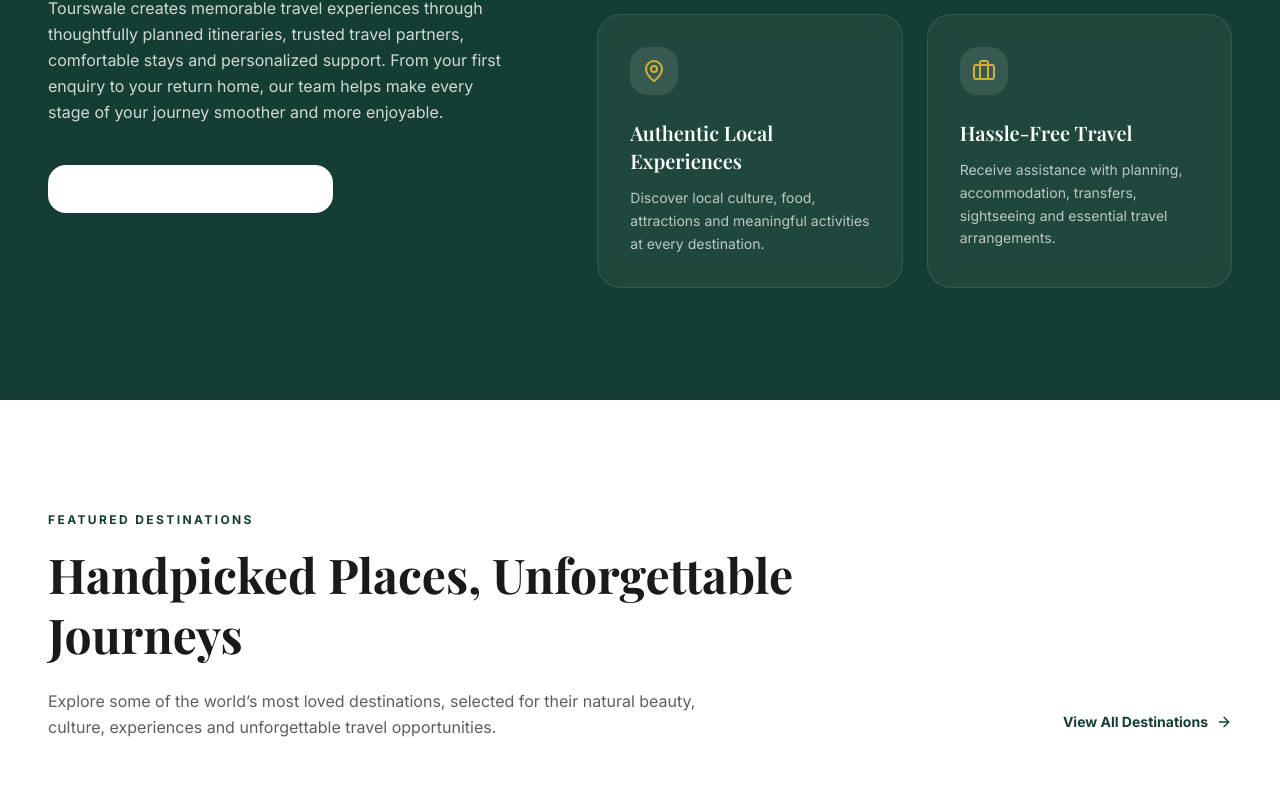
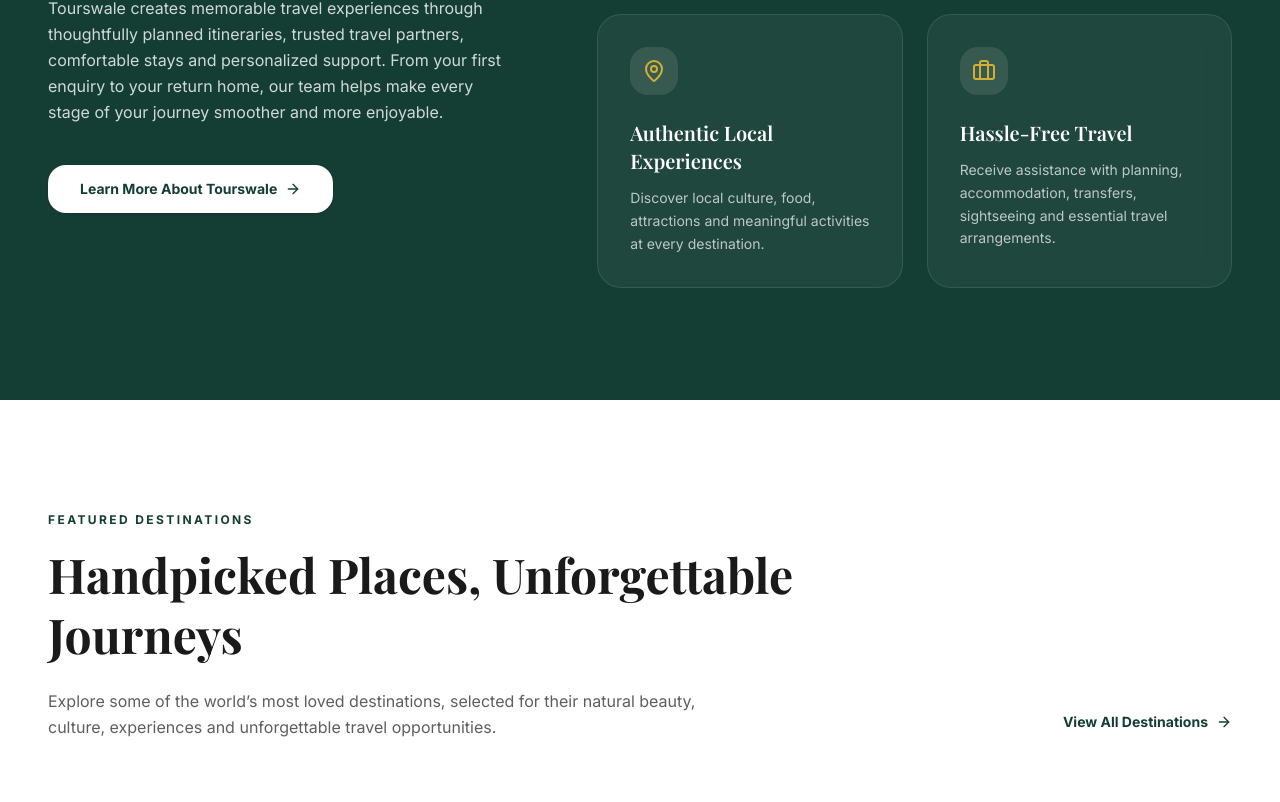
Before and after one commit to rameezwangde/tourswale, a React (Vite) app: page / in a window 1280 px wide. Shown: the part 1522-2324 px from the top of the page. Built offline with nearby package versions, Linux system fonts and the light colour scheme; grey boxes are pictures that could not be loaded.

Commit message:
feat: add home page sections including custom holiday banner, newsletter subscription, and feature highlights with a reusable primary button component

```diff
--- a/src/components/common/PrimaryButton.jsx
+++ b/src/components/common/PrimaryButton.jsx
@@ -1,15 +1,18 @@
 import { Link } from 'react-router-dom';
 import { ArrowRight } from 'lucide-react';
 
-export default function PrimaryButton({ children, to, onClick, className = "", type = "button" }) {
-  const baseClasses = `inline-flex items-center justify-center bg-forest hover:bg-emerald text-white px-8 py-3.5 rounded-xl text-sm font-bold transition-all shadow-sm hover:shadow-md hover:-translate-y-0.5 group relative overflow-hidden ${className}`;
+export default function PrimaryButton({ children, to, onClick, className = "", type = "button", light = false }) {
+  const bgColors = light ? "bg-white text-forest hover:bg-cream" : "bg-forest hover:bg-emerald text-white";
+  const hoverText = light ? "group-hover:text-forest" : "group-hover:text-gold";
+
+  const baseClasses = `inline-flex items-center justify-center ${bgColors} px-8 py-3.5 rounded-xl text-sm font-bold transition-all shadow-sm hover:shadow-md hover:-translate-y-0.5 group relative overflow-hidden ${className}`;
 
   const content = (
     <>
-      <span className="relative z-10 group-hover:text-gold transition-colors duration-300 flex items-center gap-2">
+      <span className={`relative z-10 ${hoverText} transition-colors duration-300 flex items-center gap-2`}>
         {children} <ArrowRight className="w-4 h-4 transition-transform group-hover:translate-x-1" />
       </span>
-      <span className="absolute inset-0 bg-white/10 opacity-0 group-hover:opacity-100 transition-opacity rounded-xl"></span>
+      <span className="absolute inset-0 bg-black/5 opacity-0 group-hover:opacity-100 transition-opacity rounded-xl"></span>
     </>
   );
 
--- a/src/components/home/CustomHolidayBanner.jsx
+++ b/src/components/home/CustomHolidayBanner.jsx
@@ -26,7 +26,7 @@ export default function CustomHolidayBanner() {
         />
 
         <div className="flex flex-col sm:flex-row gap-4 mt-8">
-          <PrimaryButton to="/contact?type=custom-holiday" className="bg-white text-forest hover:bg-cream hover:text-forest">
+          <PrimaryButton to="/contact?type=custom-holiday" light={true}>
             Create My Custom Tour
           </PrimaryButton>
           <SecondaryButton to="/contact" light={true}>
--- a/src/components/home/FinalCTA.jsx
+++ b/src/components/home/FinalCTA.jsx
@@ -16,7 +16,7 @@ export default function FinalCTA() {
         </p>
 
         <div className="flex flex-col sm:flex-row gap-4">
-          <PrimaryButton to="/contact" className="bg-white text-forest hover:bg-cream hover:text-forest">
+          <PrimaryButton to="/contact" light={true}>
             Plan My Holiday
           </PrimaryButton>
           <SecondaryButton to="/tours" light={true}>
--- a/src/components/home/NewsletterSection.jsx
+++ b/src/components/home/NewsletterSection.jsx
@@ -53,7 +53,7 @@ export default function NewsletterSection() {
                       if (status === 'error') setStatus('idle');
                     }}
                     placeholder="Enter your email address"
-                    className="w-full bg-white/10 backdrop-blur-sm border border-white/20 text-white placeholder:text-white/50 px-6 py-4 rounded-xl focus:outline-none focus:border-gold transition-colors text-sm"
+                    className="w-full bg-white/10 backdrop-blur-sm border border-white/20 text-white placeholder:text-white/50 pl-6 pr-44 py-4 rounded-xl focus:outline-none focus:border-gold transition-colors text-sm"
                     disabled={status === 'loading' || status === 'success'}
                     aria-label="Email address"
                   />
--- a/src/components/home/WhyChooseTourswale.jsx
+++ b/src/components/home/WhyChooseTourswale.jsx
@@ -31,7 +31,7 @@ export default function WhyChooseTourswale() {
               description="Tourswale creates memorable travel experiences through thoughtfully planned itineraries, trusted travel partners, comfortable stays and personalized support. From your first enquiry to your return home, our team helps make every stage of your journey smoother and more enjoyable."
             />
             <div className="mt-10">
-              <PrimaryButton to="/about" className="bg-white text-forest hover:bg-cream hover:text-forest">
+              <PrimaryButton to="/about" light={true}>
                 Learn More About Tourswale
               </PrimaryButton>
             </div>
```
